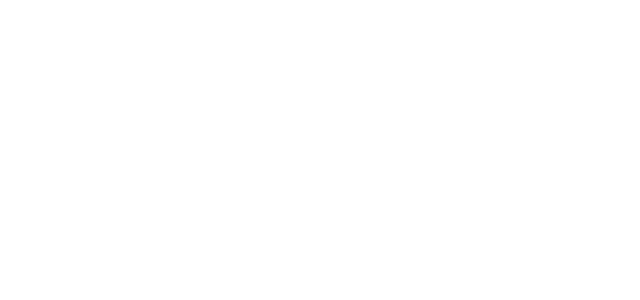
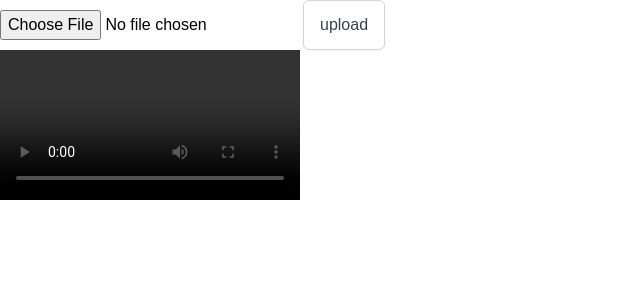
Before and after one commit to Kreliannn/toktik-frontend, a Next.js app: page / in a window 1280 px wide. Shown: the top 300 px of the page, without its empty margins (0-640 px from the left). Built offline with nearby package versions, Linux system fonts and the light colour scheme.

Commit message:
test cloudinary api

```diff
--- a/src/app/page.tsx
+++ b/src/app/page.tsx
@@ -1,9 +1,42 @@
+"use client"
 import Image from "next/image";
+import {useState} from "react"
+import axios from "axios";
 
 export default function Home() {
+
+  const [file, setFile] = useState<File | null>(null)
+  const [IMG, setIMG] = useState(null)
+
+  console.log(file)
+
+  const upload = async () => {
+    let formData = new FormData()
+    formData.append("file", file)
+    formData.append("upload_preset", "example")
+    formData.append("api_key", "994682957379785")
+    formData.append('timestamp', Date.now() / 1000); // Required for security purposes
+    try {
+      let result = await axios.post("https://api.cloudinary.com/v1_1/dljxtf9dg/video/upload", formData)
+      console.log(result)
+      setIMG(result.data.secure_url)
+    } catch(err)
+    {
+      console.log(err)
+    }
+
+
+
+
+  }
+
   return (
    <div>
-
+      <input type="file"  onChange={(e) => setFile(e.target.files[0])}/>
+      <button className="input"
+      onClick={upload}
+      > upload </button>
+      <video src={IMG} controls alt="" />
    </div>
   );
 }
```
Also changed, not shown: package.json (+13 -5 lines), 1 other file (tests, documents, lock files or other folders).
